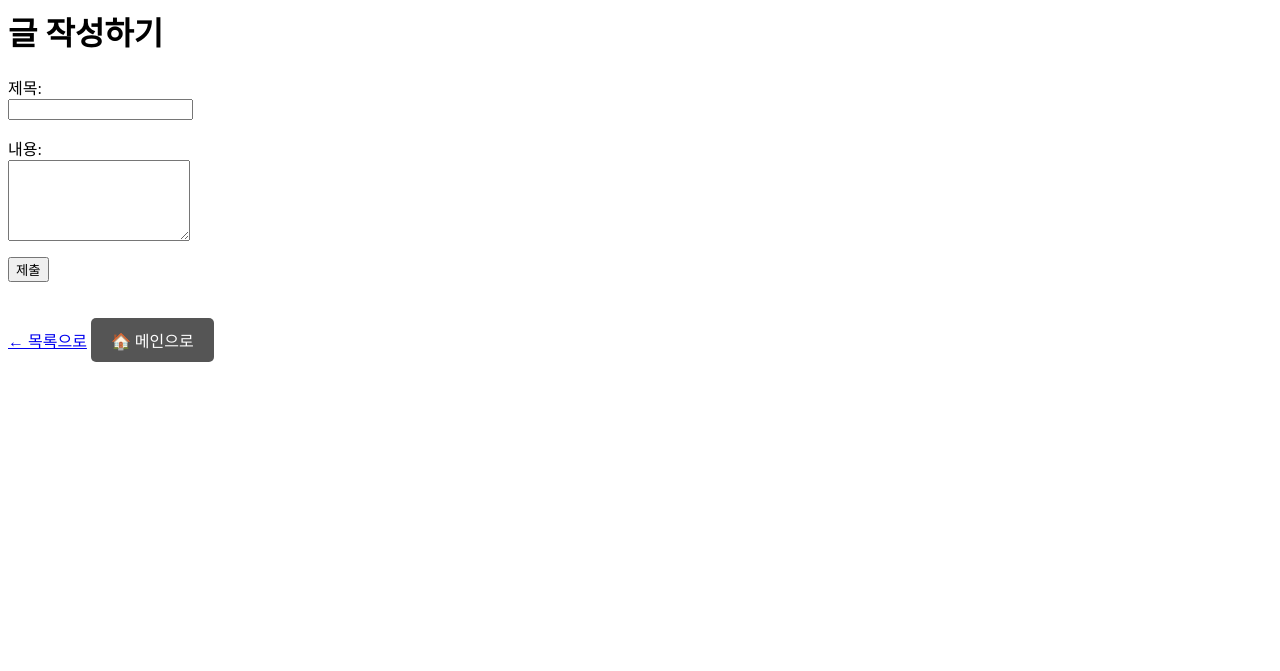
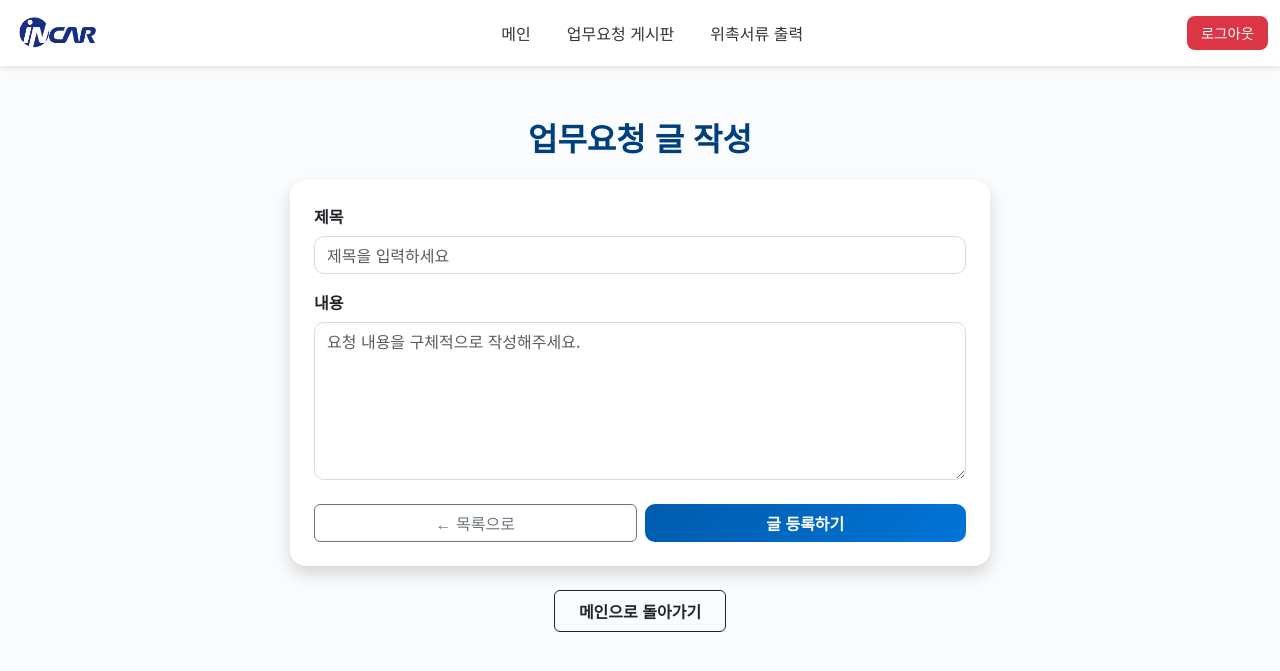
Before and after one commit to hun2up/django_ma, a Django app: page /board/create/ in a window 1280 px wide. Shown: the top 671 px of the page. Run offline with Django 5.2, Linux system fonts and the light colour scheme; the visitor is signed in with stand-in values (Sample User, id 1); parts of the project's set-up code (start-up, migrations or seed data) failed here and were passed over; some libraries are stand-ins or nearby versions.

Commit message:
create post

```diff
--- a/board/templates/board/post_create.html
+++ b/board/templates/board/post_create.html
@@ -1,29 +1,47 @@
-<h1>글 작성하기</h1>
+{% extends "base.html" %}
+{% load static %}
+{% block title %}업무요청 글 작성{% endblock %}
 
-{% if error %}
-  <p style="color: red;">{{ error }}</p>
-{% endif %}
+{% block content %}
+<div class="container mt-5">
+  <div class="mx-auto" style="max-width: 700px;">
+    <h2 class="mb-4 text-center fw-bold" style="color:#003f7d;">업무요청 글 작성</h2>
 
-<form method="post">
-  {% csrf_token %}
-  <p>
-    <label>제목:</label><br>
-    <input type="text" name="title" required>
-  </p>
-  <p>
-    <label>내용:</label><br>
-    <textarea name="content" rows="5" required></textarea>
-  </p>
-  <button type="submit">제출</button>
-</form>
+    <div class="card shadow p-4 border-0 rounded-4">
+      {% if error %}
+        <div class="alert alert-danger text-center" role="alert">
+          {{ error }}
+        </div>
+      {% endif %}
 
-<a href="{% url 'post_list' %}">← 목록으로</a>
-<a href="{% url 'home' %}" style="
-    display: inline-block;
-    margin: 20px 0;
-    padding: 10px 20px;
-    background-color: #555;
-    color: white;
-    text-decoration: none;
-    border-radius: 5px;
-">🏠 메인으로</a>
+      <form method="post" novalidate>
+        {% csrf_token %}
+
+        <!-- 제목 -->
+        <div class="mb-3">
+          <label for="title" class="form-label fw-semibold">제목</label>
+          <input type="text" name="title" id="title" class="form-control" placeholder="제목을 입력하세요" required>
+        </div>
+
+        <!-- 내용 -->
+        <div class="mb-3">
+          <label for="content" class="form-label fw-semibold">내용</label>
+          <textarea name="content" id="content" class="form-control" rows="6" placeholder="요청 내용을 구체적으로 작성해주세요." required></textarea>
+        </div>
+
+        <!-- 버튼 영역 -->
+        <div class="d-flex flex-column flex-md-row justify-content-between mt-4 gap-2">
+          <a href="{% url 'post_list' %}" class="btn btn-outline-secondary w-100 w-md-auto">← 목록으로</a>
+          <button type="submit" class="btn btn-primary w-100 w-md-auto fw-bold">글 등록하기</button>
+        </div>
+      </form>
+    </div>
+
+    <div class="text-center mt-4">
+      <a href="{% url 'home' %}" class="btn btn-outline-dark px-4 py-2 fw-semibold">
+        메인으로 돌아가기
+      </a>
+    </div>
+  </div>
+</div>
+{% endblock %}
```
Also changed, not shown: join/templates/join/join_form.html (+6 -1 lines).
